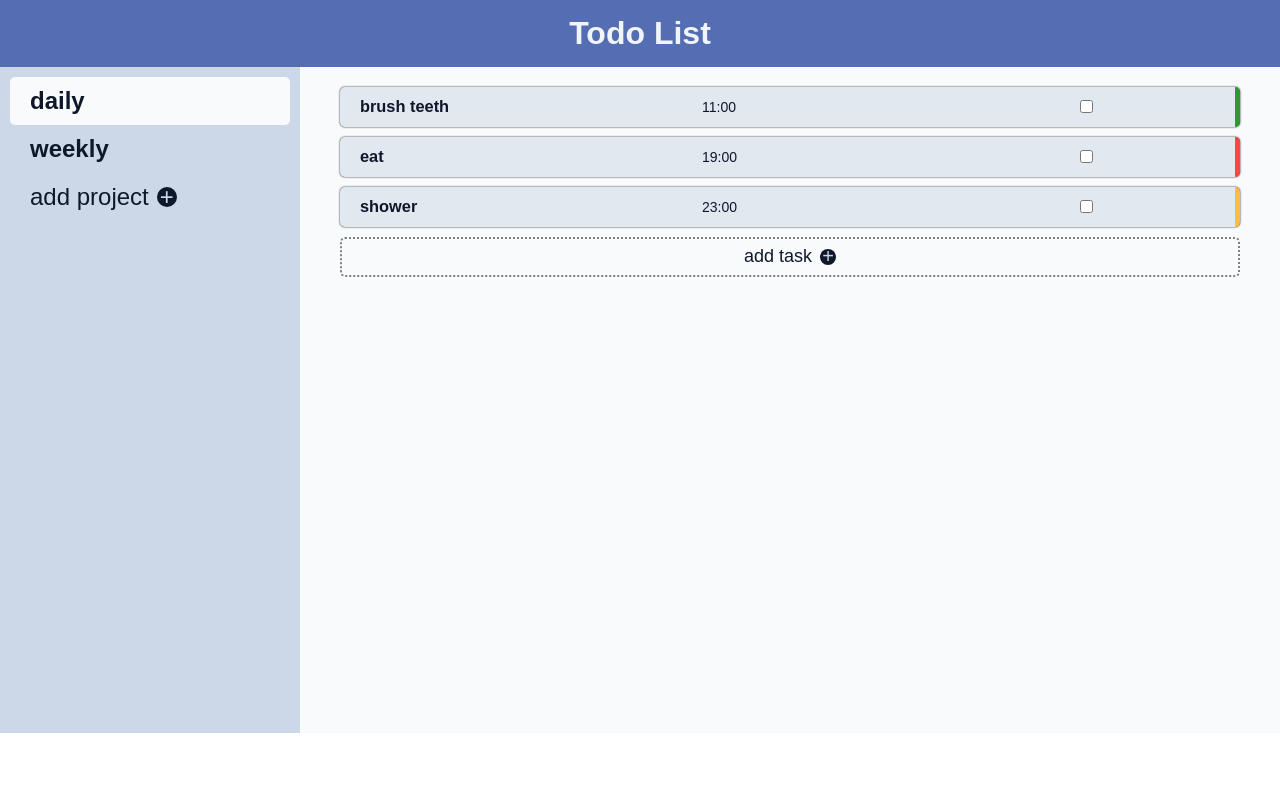
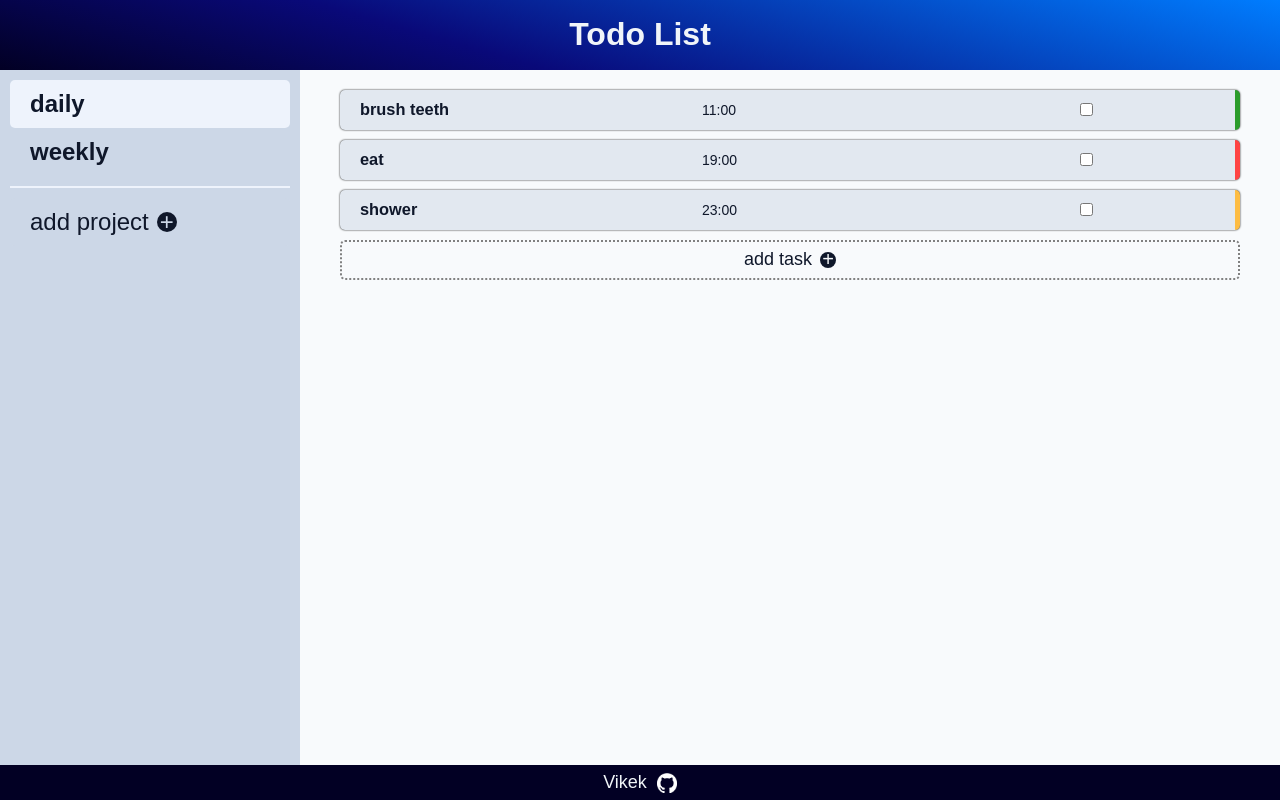
Before and after one commit to Vikek/todo-list, a website: page dist/index.html in a window 1280 px wide. Drawn offline with Linux system fonts and the light colour scheme.

Commit message:
added footer content and general styling

```diff
--- a/src/index.js
+++ b/src/index.js
@@ -5,10 +5,13 @@ import renderProject from "./modules/render";
 import addProjectButton from "./modules/projectEvents";
 import addTaskButton from "./modules/taskEvents";
 
+import GithubIcon from './assets/github-mark-white.png';
+
 import './styles/styles.css';
 import './styles/main.css';
 import './styles/header.css';
 import './styles/sidebar.css';
+import './styles/footer.css';
 
 ////////////////daily
 const dailyProject = Project('daily');
@@ -42,3 +45,8 @@ renderProject(weeklyProject);
 
 addProjectButton();
 addTaskButton();
+
+/////////////////footer
+const githubIcon = document.createElement('img');
+githubIcon.src = GithubIcon;
+document.getElementById('github-link').appendChild(githubIcon);
--- /dev/null
+++ b/src/styles/footer.css
@@ -0,0 +1,22 @@
+#footer {
+    height: 100%;
+    width: 100%;
+    grid-column: 1 / -1;
+    display: flex;
+    justify-content: center;
+    align-items: center;
+    gap: 10px;
+    background-color: var(--footer-background-color);
+}
+
+#footer p{
+    color: var(--text-color-light);
+    font-size: 18px;
+}
+
+#footer img{
+    position: relative;
+    top: 2px;
+    height: 20px;
+    width: 20px;
+}
--- a/src/styles/header.css
+++ b/src/styles/header.css
@@ -5,5 +5,5 @@
     justify-content: center;
     align-items: center;
     grid-column: 1 / -1;
-    background-color: var(--header-background-color);
+    background: var(--header-background-color);
 }
--- a/src/styles/main.css
+++ b/src/styles/main.css
@@ -75,7 +75,7 @@
 
 #add-task-btn .plus-sign {
     border-radius: 100%;
-    color: var(--sidebar-background-color);
+    color: var(--main-content-background-color);
     background-color: var(--text-color-dark);
     display: flex;
     justify-content: center;
@@ -91,6 +91,7 @@
     transform: translateY(-2px);
     border: none;
     box-shadow: 0px 0px 2px black;
+    cursor: pointer;
 }
 
 #task-popup-form {
--- a/src/styles/sidebar.css
+++ b/src/styles/sidebar.css
@@ -11,7 +11,13 @@
 }
 
 #sidebar li.active {
-    background-color: var(--main-content-background-color);
+    background-color: var(--sidebar-project-color);
+}
+
+#sidebar > :nth-last-child(2) {
+    padding-bottom: 10px;
+    margin-bottom: 10px;
+    border-bottom: 2px solid var(--sidebar-project-color);
 }
 
 #add-project-btn {
@@ -39,7 +45,7 @@
 
 #add-project-btn:hover, #sidebar li:hover {
     cursor: pointer;
-    background-color: var(--main-content-background-color);
+    background-color: var(--sidebar-project-color);
 }
 
 #project-popup-form {
--- a/src/styles/styles.css
+++ b/src/styles/styles.css
@@ -1,7 +1,9 @@
 :root {
-    --header-background-color: #546db3;
+    --header-background-color: linear-gradient(16deg, rgba(2,0,36,1) 0%, rgba(9,9,121,1) 36%, rgba(0,125,255,1) 100%);
     --sidebar-background-color: #ccd7e7;
+    --sidebar-project-color: #eef3fc;
     --main-content-background-color: #f8fafc;
+    --footer-background-color: #020024;
     --task-background-color: #e2e8f0;
     --form-background-color: #64748b;
     --text-color-dark: #0f172a;
@@ -23,7 +25,7 @@ html, body {
     height: 100%;
     display: grid;
     grid-template-columns: 1fr 4fr 1fr;
-    grid-template-rows: 1fr 10fr 1fr;
+    grid-template-rows: 1fr 10fr 0.5fr;
     justify-content: center;
     align-items: center;
 }
@@ -34,4 +36,5 @@ html, body {
     grid-row: 2 / 3;
     display: grid;
     grid-template-columns: 300px 3fr;
+    overflow-y: auto;
 }
```
Also changed, not shown: dist/925aa8e685ab0217bb34.png (added), dist/index.html, dist/main.js, src/assets/github-mark-white.png (added).
